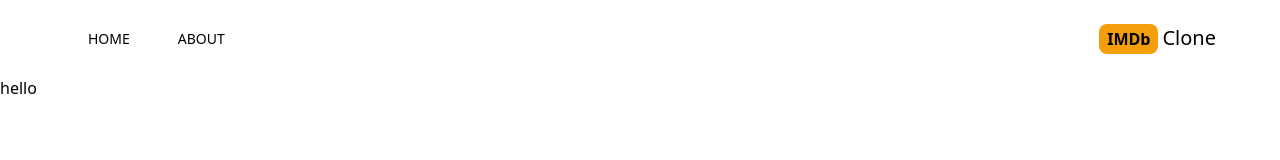
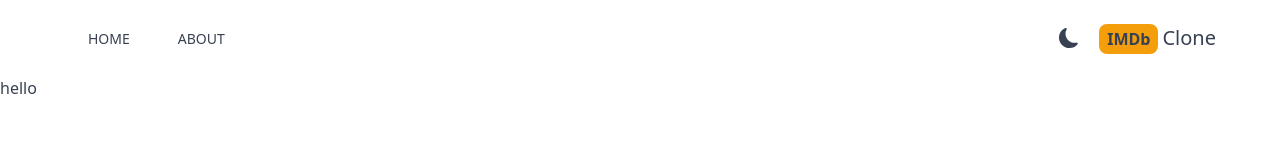
Before and after one commit to Kshitiiiij/IMDbClone, a Next.js app: page / in a window 1280 px wide. Shown: the top 160 px of the page. Built offline with nearby package versions, Linux system fonts and the light colour scheme.

Commit message:
added other modification for implementation of dark mode

```diff
--- a/app/components/Header.jsx
+++ b/app/components/Header.jsx
@@ -1,4 +1,5 @@
 import MenuItem from "./MenuItem";
+import DarkMode from './DarkMode'
 import Link from "next/link";
 import { AiFillHome } from "react-icons/ai";
 import {BsFillInfoCircleFill} from 'react-icons/bs'
@@ -11,7 +12,8 @@ export default function header() {
         <MenuItem title="ABOUT " address="/about" Icon={BsFillInfoCircleFill} />
       </div>
 
-      <div className="">
+      <div className="flex items-center  space-x-5">
+        <DarkMode />
         <Link href='/'>
           <h2 className="2xl"><span className="font-bold bg-amber-500 py-1 px-2 rounded-lg mr-1">IMDb</span><span className="text-xl hidden sm:inline">Clone</span></h2>
         </Link>
--- a/app/layout.js
+++ b/app/layout.js
@@ -1,5 +1,6 @@
 import "./globals.css";
 import Header from "./components/Header";
+import Provider from "./Provider";
 
 export const metadata = {
   title: "Create Next App",
@@ -10,8 +11,10 @@ export default function RootLayout({ children }) {
   return (
     <html lang="en">
       <body>
-        <Header />
-        {children}
+        <Provider>
+          <Header />
+          {children}
+        </Provider>
       </body>
     </html>
   );
--- a/tailwind.config.js
+++ b/tailwind.config.js
@@ -12,4 +12,5 @@ module.exports = {
     extend: {},
   },
   plugins: [],
+  darkMode: 'class'
 }
```
